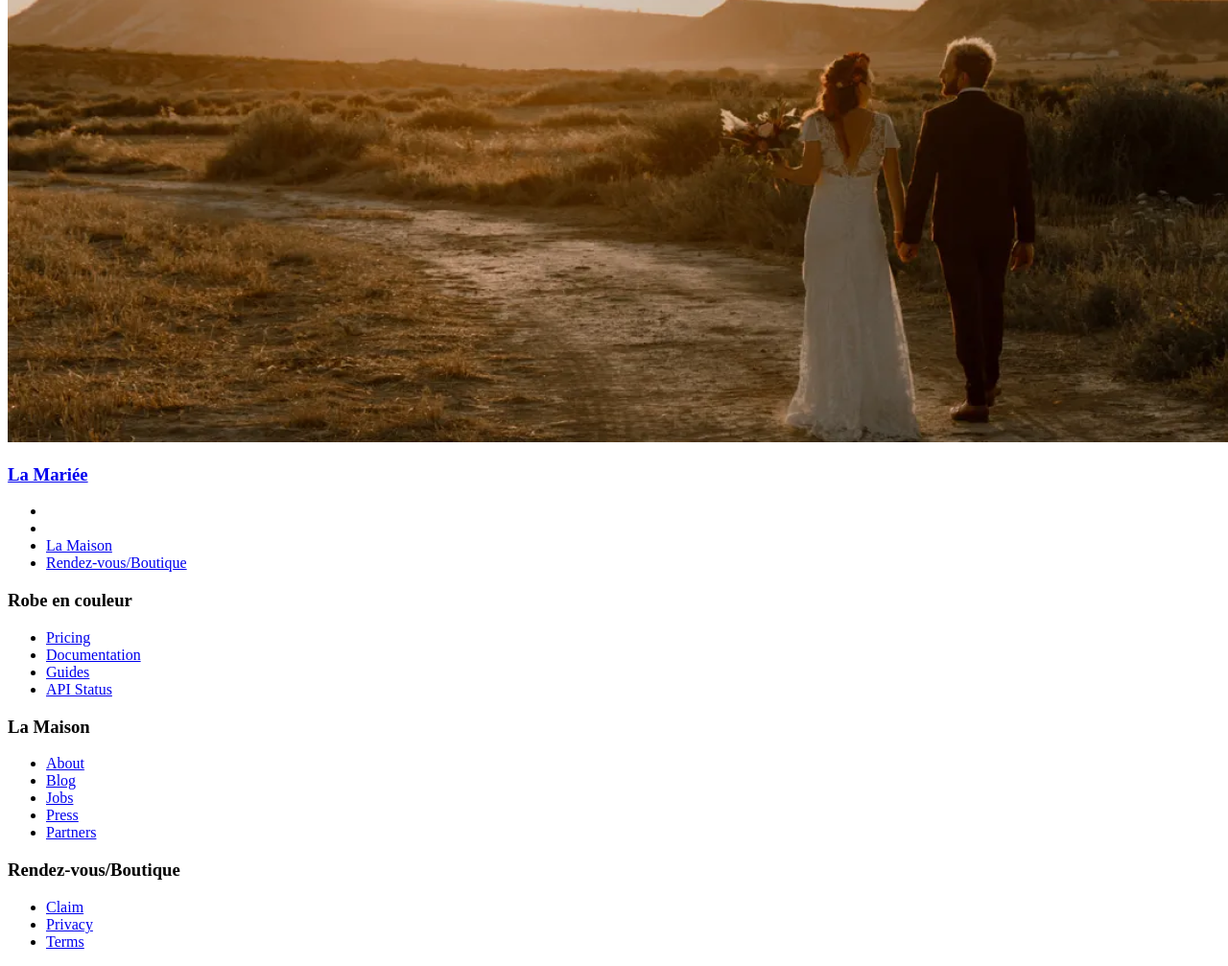
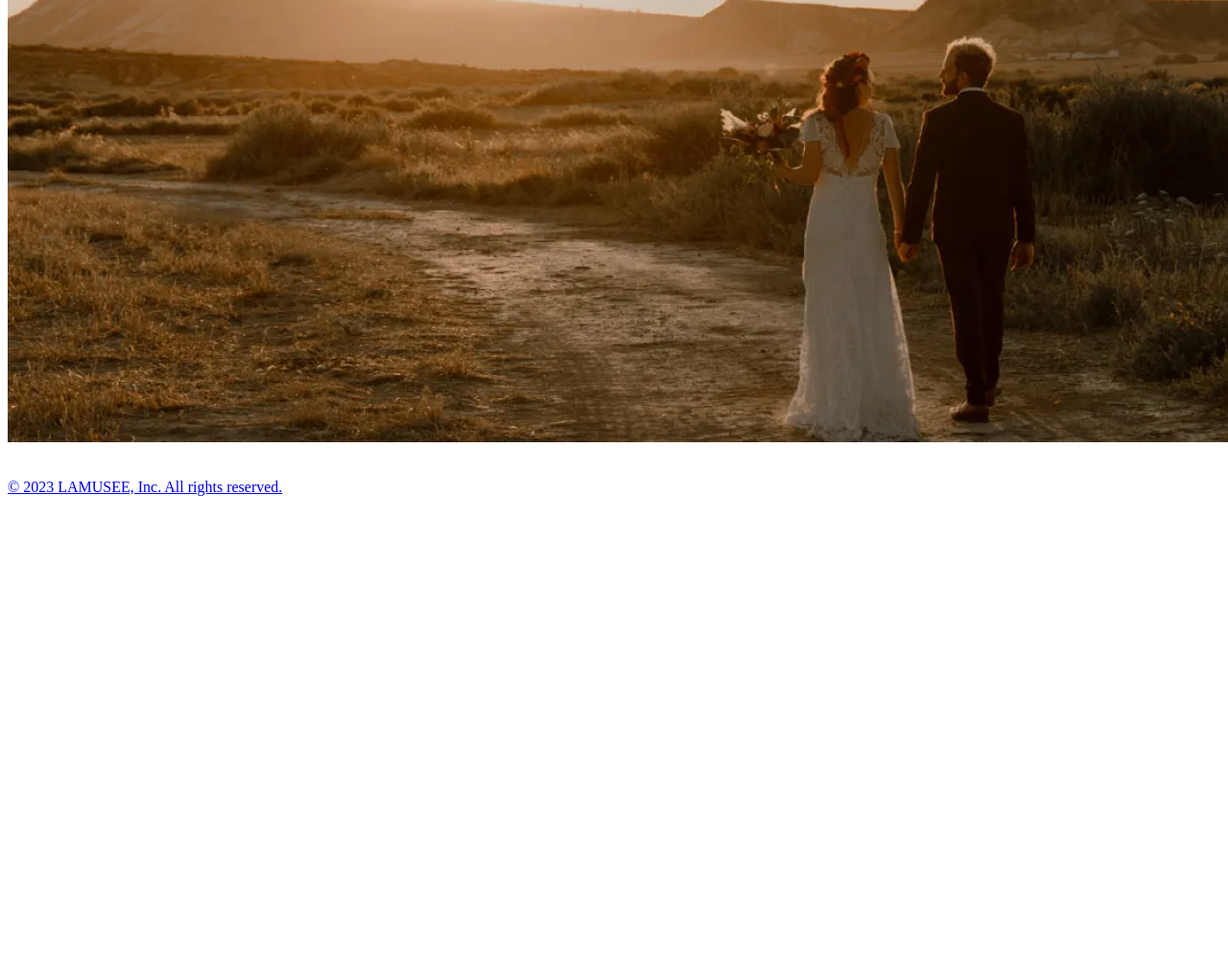
Before and after one commit to Djotiguy/LAMUSEE, a Symfony app: template templates/index/index.html.twig in a window 1280 px wide; the page is wider, and only the part inside the window is pictured. Shown: the part 155-1162 px from the top of that part at 96% size. After the commit the page ends 672 px from the top of that part, so only its background shows below. Run offline with Twig, Linux system fonts and the light colour scheme; the template is opened without the code that fills it, so the values that code supplies are empty; some libraries are stand-ins or nearby versions.

Commit message:
affichage des images

```diff
--- a/src/Controller/HomeController.php
+++ b/src/Controller/HomeController.php
@@ -17,7 +17,7 @@ class HomeController extends AbstractController
         $pictures = $picturesRepository->findAll();
 
         return $this->render('index/index.html.twig', [
-            'picture' => $pictures,
+            'Pictures' => $pictures,
         ]);
     }
 }
--- a/templates/Layout/footer.html.twig
+++ b/templates/Layout/footer.html.twig
@@ -1,81 +1,9 @@
-<footer class="bg-gray-900" aria-labelledby="footer-heading">
-  <div class="mx-auto max-w-7xl px-6 pb-8 pt-16 sm:pt-24 lg:px-8 lg:pt-32">
-    <div class="xl:grid xl:grid-cols-3 xl:gap-8">
+    <footer class="bg-gray-500">
+      <div class="mx-auto max-w-7xl overflow-hidden py-20 px-6 sm:py-24 lg:px-8">
 
-      <div class="mt-16 grid grid-cols-2 gap-8 xl:col-span-2 xl:mt-0">
-        <div class="md:grid md:grid-cols-2 md:gap-8">
-          <div>
-            <h3 class="text-sm font-semibold leading-6 text-white">La Mariée</h3>
-            <ul role="list" class="mt-6 space-y-4">
-              <li>
-                <a href="#" class="text-sm leading-6 text-gray-300 hover:text-white"></a>
-              </li>
-              <li>
-                <a href="#" class="text-sm leading-6 text-gray-300 hover:text-white"></a>
-              </li>
-              <li>
-                <a href="#" class="text-sm leading-6 text-gray-300 hover:text-white">La Maison</a>
-              </li>
-              <li>
-                <a href="#" class="text-sm leading-6 text-gray-300 hover:text-white">Rendez-vous/Boutique</a>
-              </li>
-            </ul>
-          </div>
-          <div class="mt-10 md:mt-0">
-            <h3 class="text-sm font-semibold leading-6 text-white">Robe en couleur</h3>
-            <ul role="list" class="mt-6 space-y-4">
-              <li>
-                <a href="#" class="text-sm leading-6 text-gray-300 hover:text-white">Pricing</a>
-              </li>
-              <li>
-                <a href="#" class="text-sm leading-6 text-gray-300 hover:text-white">Documentation</a>
-              </li>
-              <li>
-                <a href="#" class="text-sm leading-6 text-gray-300 hover:text-white">Guides</a>
-              </li>
-              <li>
-                <a href="#" class="text-sm leading-6 text-gray-300 hover:text-white">API Status</a>
-              </li>
-            </ul>
-          </div>
-        </div>
-        <div class="md:grid md:grid-cols-2 md:gap-8">
-          <div>
-            <h3 class="text-sm font-semibold leading-6 text-white">La Maison</h3>
-            <ul role="list" class="mt-6 space-y-4">
-              <li>
-                <a href="#" class="text-sm leading-6 text-gray-300 hover:text-white">About</a>
-              </li>
-              <li>
-                <a href="#" class="text-sm leading-6 text-gray-300 hover:text-white">Blog</a>
-              </li>
-              <li>
-                <a href="#" class="text-sm leading-6 text-gray-300 hover:text-white">Jobs</a>
-              </li>
-              <li>
-                <a href="#" class="text-sm leading-6 text-gray-300 hover:text-white">Press</a>
-              </li>
-              <li>
-                <a href="#" class="text-sm leading-6 text-gray-300 hover:text-white">Partners</a>
-              </li>
-            </ul>
-          </div>
-          <div class="mt-10 md:mt-0">
-            <h3 class="text-sm font-semibold leading-6 text-white">Rendez-vous/Boutique</h3>
-            <ul role="list" class="mt-6 space-y-4">
-              <li>
-                <a href="#" class="text-sm leading-6 text-gray-300 hover:text-white">Claim</a>
-              </li>
-              <li>
-                <a href="#" class="text-sm leading-6 text-gray-300 hover:text-white">Privacy</a>
-              </li>
-              <li>
-                <a href="#" class="text-sm leading-6 text-gray-300 hover:text-white">Terms</a>
-              </li>
-            </ul>
-          </div>
-        </div>
+
+        <p class="mt-10 text-center text-xs leading-5">
+          &copy; 2023 LAMUSEE, Inc. All rights reserved.
+        </p>
       </div>
-    </div>
-  </div>
-</footer>
+    </footer>
--- a/templates/index/index.html.twig
+++ b/templates/index/index.html.twig
@@ -9,12 +9,12 @@
 
     <div class="grid grid-cols-1 gap-x-6 gap-y-10 sm:grid-cols-2 lg:grid-cols-3 xl:grid-cols-4 xl:gap-x-8">
       <a href="#" class="group">
-        {# <div class="aspect-h-1 aspect-w-1 w-full overflow-hidden rounded-lg bg-gray-200 xl:aspect-h-8 xl:aspect-w-7">
+        <div class="aspect-h-1 aspect-w-1 w-full overflow-hidden rounded-lg bg-gray-200 xl:aspect-h-8 xl:aspect-w-7">
           <img class="h-full w-full object-cover object-center group-hover:opacity-75">
           {% for picture in Pictures %}
             <img src="{{ asset(picture.url) }}" alt="Image" class="h-full w-full object-cover object-center group-hover:opacity-75" >
            {% endfor %}
-        </div> #}
+        </div>
     </div>
 
   </div>
```
